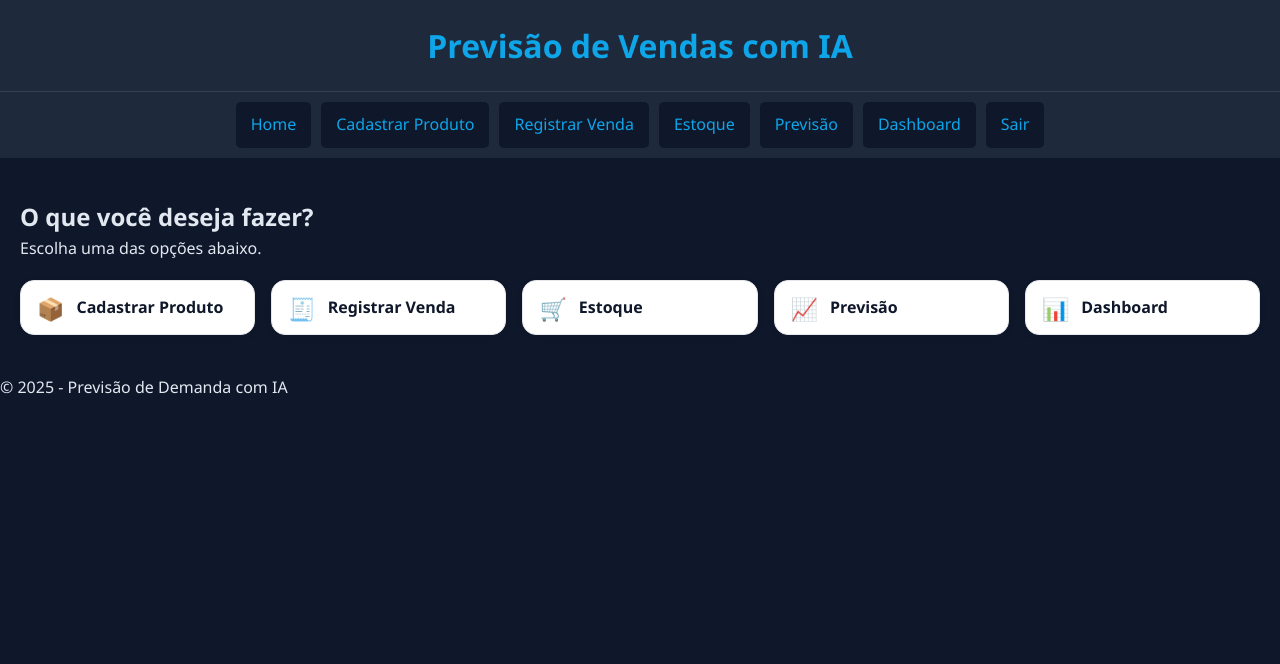
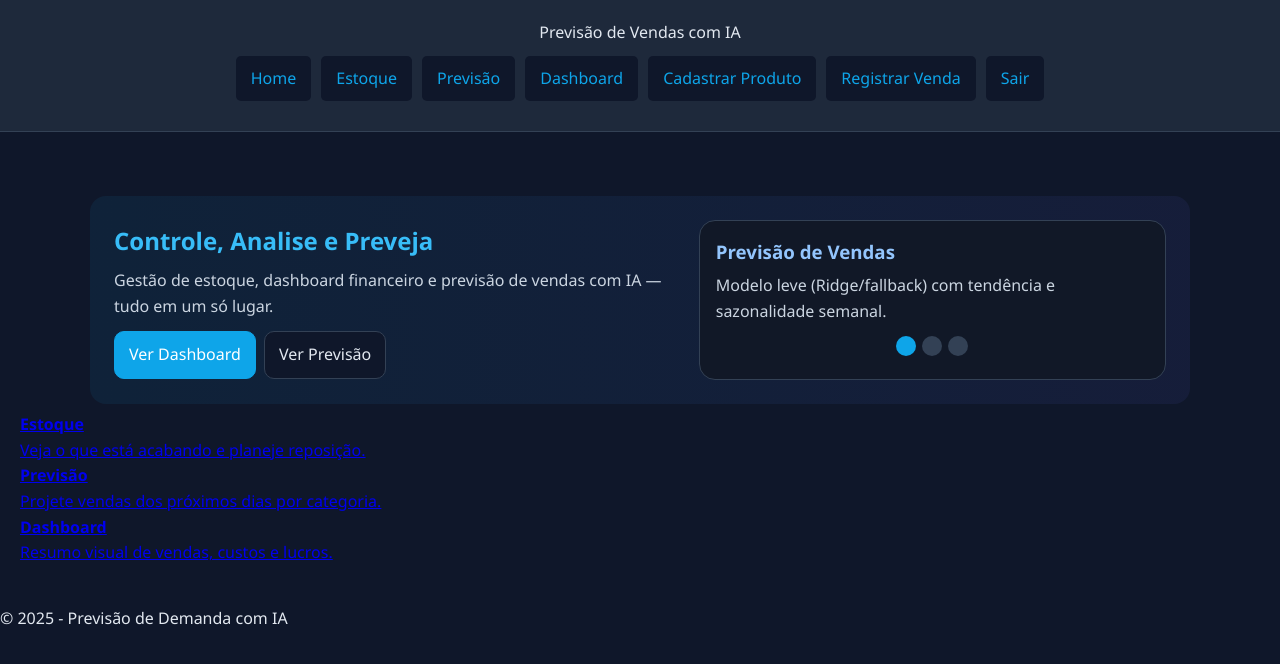
Before and after one commit to PedroSantos0806/tcc, a Flask app: page / in a window 1280 px wide. Shown: the top 664 px of the page. Run offline with Flask 3, Linux system fonts and the light colour scheme; the visitor is signed in with stand-in values (Sample User, id 1).

Commit message:
atualizações graficas e de estilo

```diff
--- a/tcc_app/static/style.css
+++ b/tcc_app/static/style.css
@@ -1,9 +1,5 @@
 /* Reset básico */
-* {
-    box-sizing: border-box;
-    margin: 0;
-    padding: 0;
-}
+* { box-sizing: border-box; margin: 0; padding: 0; }
 
 body {
   font-family: 'Segoe UI', sans-serif;
@@ -20,10 +16,7 @@ header {
   text-align: center;
   border-bottom: 1px solid #334155;
 }
-
-header h1 {
-    color: #0ea5e9;
-}
+header h1 { color: #0ea5e9; }
 
 .nav {
   display: flex;
@@ -33,7 +26,6 @@ header h1 {
   padding: 10px;
   gap: 10px;
 }
-
 .nav a {
   color: #0ea5e9;
   text-decoration: none;
@@ -42,274 +34,199 @@ header h1 {
   background: #0f172a;
   transition: background 0.2s;
 }
-
-.nav a:hover {
-    background: #334155;
-}
+.nav a:hover { background: #334155; }
 
 /* Conteúdo padrão */
-.content {
-    padding: 40px 20px;
+.content { padding: 40px 20px; }
+
+/* ====== HERO + CARROSSEL (Home) ====== */
+.hero {
+  display: grid;
+  grid-template-columns: 1.2fr 1fr;
+  gap: 24px;
+  align-items: center;
+  margin: 24px auto 8px;
+  padding: 24px;
+  border-radius: 16px;
+  background: linear-gradient(90deg, rgba(14,165,233,.08), rgba(99,102,241,.08));
+  max-width: 1100px;
 }
+.hero .hero-text h1 { margin-bottom: 8px; color: #38bdf8; }
+.hero .hero-text p { color: #cbd5e1; }
+.hero .hero-cta { margin-top: 12px; display: flex; gap: 8px; flex-wrap: wrap; }
 
-/* Tabelas */
-.table-padrao {
-    width: 100%;
-    border-collapse: collapse;
-    margin-top: 20px;
+.btn {
+  display: inline-block;
+  padding: 10px 14px;
+  border-radius: 10px;
+  border: 1px solid #334155;
+  background: #0f172a;
+  color: #e2e8f0;
+  text-decoration: none;
 }
+.btn.primary { background: #0ea5e9; border-color: #0ea5e9; color: #fff; }
+.btn:hover { filter: brightness(1.05); }
 
+.carousel {
+  position: relative;
+  background: #111827;
+  border: 1px solid #334155;
+  border-radius: 16px;
+  padding: 16px;
+  min-height: 160px;
+}
+.carousel .slides { position: relative; }
+.carousel .slide {
+  opacity: 0;
+  transform: translateY(8px);
+  transition: all .35s ease;
+  position: absolute; left: 0; right: 0;
+}
+.carousel .slide.active {
+  opacity: 1; transform: none; position: relative;
+}
+.carousel .slide h3 { margin: 0 0 6px; color: #93c5fd; }
+.carousel .slide p { color: #cbd5e1; }
+.carousel .dots { display: flex; gap: 6px; justify-content: center; margin-top: 12px; }
+.carousel .dot {
+  width: 8px; height: 8px; border-radius: 50%; border: none;
+  background: #334155; cursor: pointer;
+}
+.carousel .dot.active { background: #0ea5e9; }
+
+/* Tabelas (básico) */
+.table-padrao { width: 100%; border-collapse: collapse; margin-top: 20px; }
 .table-padrao th, .table-padrao td {
-    border: 1px solid #334155;
-    padding: 12px;
-    text-align: left;
+  border: 1px solid #334155; padding: 12px; text-align: left;
 }
-
-.table-padrao th {
-    background-color: #1e293b;
-    color: #0ea5e9;
-}
-
-.table-padrao tr:nth-child(even) {
-    background-color: #1e293b;
-}
+.table-padrao th { background-color: #1e293b; color: #0ea5e9; }
+.table-padrao tr:nth-child(even) { background-color: #1e293b; }
 
 /* Formulários gerais */
 .form-box {
-    display: flex;
-    flex-direction: column;
-    gap: 10px;
-    max-width: 400px;
-    margin: 20px auto;
+  display: flex; flex-direction: column; gap: 10px;
+  max-width: 400px; margin: 20px auto;
 }
-
 input, select, button, textarea {
-    padding: 10px;
-    border-radius: 6px;
-    font-size: 1rem;
-    border: none;
-    outline: none;
+  padding: 10px; border-radius: 6px; font-size: 1rem; border: none; outline: none;
 }
-
 input, select, textarea {
-    background-color: #1e293b;
-    color: white;
-    border: 1px solid #334155;
+  background-color: #1e293b; color: white; border: 1px solid #334155;
 }
-
 button {
-    background-color: #0ea5e9;
-    color: white;
-    cursor: pointer;
-    transition: background 0.3s;
+  background-color: #0ea5e9; color: white; cursor: pointer; transition: background .3s;
 }
-
-button:hover {
-    background-color: #0284c7;
-}
+button:hover { background-color: #0284c7; }
 
 /* Login Page */
 .login-page {
-    display: flex;
-    align-items: center;
-    justify-content: center;
-    padding: 40px 20px;
-    min-height: 100vh;
-    background: #0f172a;
+  display: flex; align-items: center; justify-content: center;
+  padding: 40px 20px; min-height: 100vh; background: #0f172a;
+}
+.login-container {
+  background-color: #1e293b; padding: 40px; border-radius: 10px;
+  box-shadow: 0 0 15px rgba(0,0,0,.5); width: 100%; max-width: 420px;
+}
+.login-container h2 { margin-bottom: 20px; color: #0ea5e9; text-align: center; }
+.login-container label { font-weight: bold; }
+
+.senha-box {
+  display: flex; align-items: center; background-color: #1e293b;
+  border: 1px solid #334155; border-radius: 6px;
+}
+.senha-box input { flex: 1; border: none; background: transparent; color: white; padding: 10px; }
+.toggle-senha { background: none; border: none; color: #0ea5e9; font-size: 1.2rem; padding: 10px; cursor: pointer; }
+.toggle-senha:hover { color: #0284c7; }
+
+.erro-box {
+  background-color: #dc2626; color: white; padding: 10px;
+  border-radius: 6px; margin-bottom: 15px; text-align: center;
 }
 
-.login-container {
-    background-color: #1e293b;
-    padding: 40px;
-    border-radius: 10px;
-    box-shadow: 0 0 15px rgba(0, 0, 0, 0.5);
-    width: 100%;
-    max-width: 420px;
-}
-
-.login-container h2 {
-    margin-bottom: 20px;
-    color: #0ea5e9;
-    text-align: center;
-}
-
-.login-container label {
-    font-weight: bold;
-}
-
-.senha-box {
-    display: flex;
-    align-items: center;
-    background-color: #1e293b;
-    border: 1px solid #334155;
-    border-radius: 6px;
-}
-
-.senha-box input {
-    flex: 1;
-    border: none;
-    background-color: transparent;
-    color: white;
-    padding: 10px;
-}
-
-.toggle-senha {
-    background: none;
-    border: none;
-    color: #0ea5e9;
-    font-size: 1.2rem;
-    padding: 10px;
-    cursor: pointer;
-}
-
-.toggle-senha:hover {
-    color: #0284c7;
-}
-
-.erro-box {
-    background-color: #dc2626;
-    color: white;
-    padding: 10px;
-    border-radius: 6px;
-    margin-bottom: 15px;
-    text-align: center;
-}
-
-.login-link {
-    margin-top: 15px;
-    text-align: center;
-    font-size: 0.95rem;
-}
-
-.login-link a {
-    color: #38bdf8;
-    text-decoration: underline;
-}
+.login-link { margin-top: 15px; text-align: center; font-size: .95rem; }
+.login-link a { color: #38bdf8; text-decoration: underline; }
 
 .explicacao {
-    margin-top: 30px;
-    padding: 15px;
-    background-color: #0f172a;
-    border: 1px solid #334155;
-    border-radius: 8px;
+  margin-top: 30px; padding: 15px; background-color: #0f172a;
+  border: 1px solid #334155; border-radius: 8px;
 }
-
-.explicacao h3 {
-    color: #0ea5e9;
-    margin-bottom: 10px;
-}
+.explicacao h3 { color: #0ea5e9; margin-bottom: 10px; }
 
 /* Gráfico container */
 .grafico-container {
-    max-width: 800px;
-    margin: 40px auto;
-    background: #1e293b;
-    padding: 20px;
-    border-radius: 10px;
-    text-align: center;
+  max-width: 800px; margin: 40px auto; background: #1e293b;
+  padding: 20px; border-radius: 10px; text-align: center;
 }
 
-/* Cards da home */
+/* Cards da home (atalhos) */
 .home-cards {
-    display: flex;
-    flex-wrap: wrap;
-    justify-content: center;
-    gap: 20px;
-    margin-top: 50px;
+  display: flex; flex-wrap: wrap; justify-content: center;
+  gap: 20px; margin-top: 28px;
+}
+.home-cards .card {
+  background-color: #1e1e2f;
+  padding: 20px 30px; border-radius: 10px; color: white; text-decoration: none; font-size: 18px;
+  box-shadow: 0 0 8px #000; transition: transform .2s, background-color .2s;
+}
+.home-cards .card:hover { transform: scale(1.05); background-color: #2c2c40; }
+
+/* Responsividade */
+@media (max-width: 900px) {
+  .hero { grid-template-columns: 1fr; }
 }
 
-.card {
-    background-color: #1e1e2f;
-    padding: 20px 30px;
-    border-radius: 10px;
-    color: white;
-    text-decoration: none;
-    font-size: 18px;
-    box-shadow: 0 0 8px #000;
-    transition: transform 0.2s;
+/* ====== KPIs e Ações Rápidas (escopados p/ evitar conflito com .home-cards .card) ====== */
+.cards-row {
+  display: grid; grid-template-columns: repeat(auto-fit, minmax(220px, 1fr));
+  gap: 12px; margin: 12px 0;
 }
+.cards-row .card {
+  background: #ffffff; border: 1px solid #e5e7eb; border-radius: 12px;
+  padding: 12px 14px; box-shadow: 0 2px 8px rgba(0,0,0,.04);
+  color: #0f172a; transition: transform .15s ease;
+}
+.cards-row .card h3 {
+  margin: 0 0 6px; font-size: 13px; color: #334155; font-weight: 700; letter-spacing: .3px; text-transform: uppercase;
+}
+.cards-row .card p { margin: 0; font-size: 22px; font-weight: 800; color: #0f172a; }
+.cards-row .card:hover { transform: translateY(-2px); }
 
-.card:hover {
-    transform: scale(1.05);
-    background-color: #2c2c40;
-}
-
-/* Responsividade */
-@media (max-width: 600px) {
-    .form-box,
-    .login-container,
-    .grafico-container {
-        width: 100%;
-        padding: 20px;
-    }
-
-    .home-cards {
-        flex-direction: column;
-        align-items: center;
-    }
-
-    .card {
-        width: 90%;
-    }
-}
-/* Cards / KPIs */
-.cards-row {
-  display: grid;
-  grid-template-columns: repeat(auto-fit, minmax(220px, 1fr));
-  gap: 12px;
-  margin: 12px 0;
-}
-.card {
-  background: #ffffff;
-  border: 1px solid #e5e7eb;
-  border-radius: 12px;
-  padding: 12px 14px;
-  box-shadow: 0 2px 8px rgba(0,0,0,.04);
-  color: #0f172a;
-  transition: transform .15s ease;
-}
-.card h3 { margin: 0 0 6px; font-size: 13px; color: #334155; font-weight: 700; letter-spacing: .3px; text-transform: uppercase; }
-.card p { margin: 0; font-size: 22px; font-weight: 800; color: #0f172a; }
-.card:hover { transform: translateY(-2px); }
-
-/* Ações rápidas (home) */
-.quick-actions{
+.quick-actions {
   display:grid; grid-template-columns: repeat(auto-fit, minmax(220px,1fr));
   gap:16px; margin-top: 18px;
 }
-.qa{
+.qa {
   display:flex; align-items:center; gap:12px;
   background:#fff; border:1px solid #e5e7eb; border-radius:14px;
   padding:14px 16px; text-decoration:none; color:#0f172a;
   box-shadow:0 2px 8px rgba(0,0,0,.04);
   transition: transform .15s ease, box-shadow .15s ease;
 }
-.qa:hover{ transform: translateY(-2px); box-shadow:0 6px 14px rgba(0,0,0,.08);}
-.qa-emoji{ font-size:22px; line-height:1; }
-.qa-text{ font-weight:700; }
+.qa:hover { transform: translateY(-2px); box-shadow:0 6px 14px rgba(0,0,0,.08); }
+.qa-emoji { font-size:22px; line-height:1; }
+.qa-text { font-weight:700; }
 
-/* Tabela Estoque */
+/* ====== Tabela Estoque (visual "cartas" por linha) ====== */
 .table-padrao{
   width:100%;
   border-collapse: separate;
   border-spacing: 0 8px; /* linhas soltas com sombra */
 }
 .table-padrao thead th{
-  background:#0b1220; color:#e2e8f0; /* cabeçalho escuro */
+  background:#0b1220; color:#e2e8f0;
   text-align:left; padding:10px 12px; font-size:12px; text-transform:uppercase; letter-spacing:.3px;
 }
 .table-padrao tbody td{
-  background:#fff; color:#0f172a; padding:10px 12px; border-top:1px solid #eef2f7; border-bottom:1px solid #eef2f7;
+  background:#fff; color:#0f172a; padding:10px 12px;
+  border-top:1px solid #eef2f7; border-bottom:1px solid #eef2f7;
 }
-.table-padrao tbody tr{
-  box-shadow: 0 2px 6px rgba(0,0,0,.04);
+.table-padrao tbody tr{ box-shadow: 0 2px 6px rgba(0,0,0,.04); }
+
+.badge{
+  display:inline-block; padding:4px 8px; border-radius:999px;
+  background:#e5f6ff; color:#0369a1; font-weight:700; font-size:12px;
 }
-.badge{
-  display:inline-block; padding:4px 8px; border-radius:999px; background:#e5f6ff; color:#0369a1; font-weight:700; font-size:12px;
-}
-.badge-warn{
-  background:#ffefe0; color:#b45309;
-}
+.badge-warn{ background:#ffefe0; color:#b45309; }
 
 /* Barra de progresso */
 .progress{
@@ -320,3 +237,10 @@ button:hover {
   display:block; height:100%; background:#3b82f6;
   width: calc(var(--w) * 1%); /* usa a custom property */
 }
+
+/* Pequenas melhorias */
+.flash { margin: 12px auto; max-width: 900px; }
+.flash .flash-item {
+  background:#172554; border:1px solid #1d4ed8; color:#bfdbfe;
+  padding:8px 12px; border-radius:8px; margin-bottom:8px;
+}
--- a/tcc_app/templates/base.html
+++ b/tcc_app/templates/base.html
@@ -3,27 +3,44 @@
 <head>
   <meta charset="UTF-8">
   <title>Previsão de Vendas com IA</title>
+  <meta name="viewport" content="width=device-width, initial-scale=1" />
   <link rel="stylesheet" href="{{ url_for('static', filename='style.css') }}">
-  <script src="https://cdn.jsdelivr.net/npm/chart.js"></script>
+  <script src="{{ url_for('static', filename='js/main.js') }}" defer></script>
 </head>
 <body>
-<header><h1>Previsão de Vendas com IA</h1></header>
-
+  <header class="topbar">
+    <div class="brand">Previsão de Vendas com IA</div>
     <nav class="nav">
       {% if session.get('usuario_id') %}
         <a href="{{ url_for('main_bp.home') }}">Home</a>
-  <a href="{{ url_for('main_bp.cadastrar_produto') }}">Cadastrar Produto</a>
-  <a href="{{ url_for('main_bp.cadastrar_venda') }}">Registrar Venda</a>
         <a href="{{ url_for('main_bp.ver_estoque') }}">Estoque</a>
         <a href="{{ url_for('main_bp.ver_previsao') }}">Previsão</a>
         <a href="{{ url_for('main_bp.dashboard') }}">Dashboard</a>
+        <a href="{{ url_for('main_bp.cadastrar_produto') }}">Cadastrar Produto</a>
+        <a href="{{ url_for('main_bp.cadastrar_venda') }}">Registrar Venda</a>
         <a href="{{ url_for('auth_bp.logout') }}">Sair</a>
       {% else %}
         <a href="{{ url_for('auth_bp.login') }}">Login</a>
+        <a href="{{ url_for('auth_bp.cadastro') }}">Criar Conta</a>
       {% endif %}
     </nav>
+  </header>
 
-<main class="content">{% block content %}{% endblock %}</main>
-<footer><p>&copy; 2025 - Previsão de Demanda com IA</p></footer>
+  <main class="content">
+    {% with messages = get_flashed_messages() %}
+      {% if messages %}
+        <div class="flash">
+          {% for message in messages %}
+            <div class="flash-item">{{ message }}</div>
+          {% endfor %}
+        </div>
+      {% endif %}
+    {% endwith %}
+    {% block content %}{% endblock %}
+  </main>
+
+  <footer>
+    <p>&copy; 2025 - Previsão de Demanda com IA</p>
+  </footer>
 </body>
 </html>
--- a/tcc_app/templates/home.html
+++ b/tcc_app/templates/home.html
@@ -1,15 +1,48 @@
 {% extends "base.html" %}
 {% block content %}
+
 <section class="hero">
-  <h2>O que você deseja fazer?</h2>
-  <p>Escolha uma das opções abaixo.</p>
+  <div class="hero-text">
+    <h1>Controle, Analise e Preveja</h1>
+    <p>Gestão de estoque, dashboard financeiro e previsão de vendas com IA — tudo em um só lugar.</p>
+    <div class="hero-cta">
+      <a class="btn primary" href="{{ url_for('main_bp.dashboard') }}">Ver Dashboard</a>
+      <a class="btn" href="{{ url_for('main_bp.ver_previsao') }}">Ver Previsão</a>
+    </div>
+  </div>
+
+  <div class="carousel" data-carousel>
+    <div class="slides">
+      <div class="slide active">
+        <h3>Previsão de Vendas</h3>
+        <p>Modelo leve (Ridge/fallback) com tendência e sazonalidade semanal.</p>
+      </div>
+      <div class="slide">
+        <h3>Controle de Estoque</h3>
+        <p>Alerta de baixo estoque, % vendido e valor de reposição.</p>
+      </div>
+      <div class="slide">
+        <h3>Dashboard Financeiro</h3>
+        <p>Vendido, estoque, custo total e lucro por produto/categoria.</p>
+      </div>
+    </div>
+    <div class="dots"></div>
+  </div>
 </section>
 
-<div class="quick-actions">
-  <a class="qa" href="{{ url_for('main_bp.cadastrar_produto') }}"><span class="qa-emoji">📦</span><span class="qa-text">Cadastrar Produto</span></a>
-  <a class="qa" href="{{ url_for('main_bp.cadastrar_venda') }}"><span class="qa-emoji">🧾</span><span class="qa-text">Registrar Venda</span></a>
-  <a class="qa" href="{{ url_for('main_bp.ver_estoque') }}"><span class="qa-emoji">🛒</span><span class="qa-text">Estoque</span></a>
-  <a class="qa" href="{{ url_for('main_bp.ver_previsao') }}"><span class="qa-emoji">📈</span><span class="qa-text">Previsão</span></a>
-  <a class="qa" href="{{ url_for('main_bp.dashboard') }}"><span class="qa-emoji">📊</span><span class="qa-text">Dashboard</span></a>
-</div>
+<section class="cards">
+  <a class="card" href="{{ url_for('main_bp.ver_estoque') }}">
+    <h4>Estoque</h4>
+    <p>Veja o que está acabando e planeje reposição.</p>
+  </a>
+  <a class="card" href="{{ url_for('main_bp.ver_previsao') }}">
+    <h4>Previsão</h4>
+    <p>Projete vendas dos próximos dias por categoria.</p>
+  </a>
+  <a class="card" href="{{ url_for('main_bp.dashboard') }}">
+    <h4>Dashboard</h4>
+    <p>Resumo visual de vendas, custos e lucros.</p>
+  </a>
+</section>
+
 {% endblock %}
```
Also changed, not shown: tcc_app/static/js/main.js (+48 -7 lines). Lines whose indentation alone changed are shown as unchanged.
